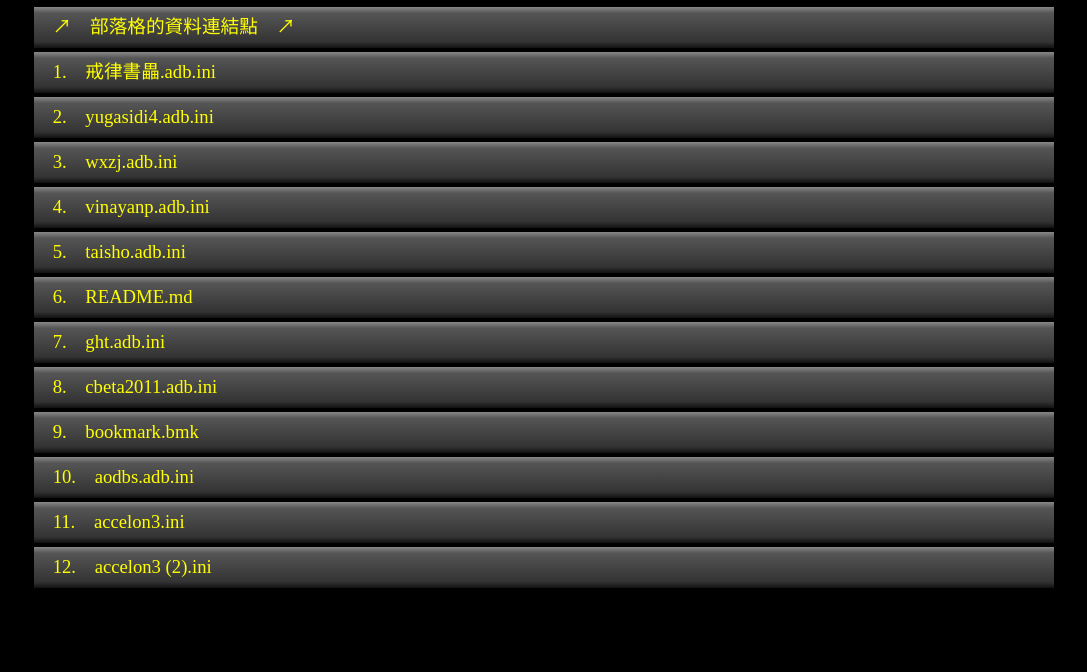
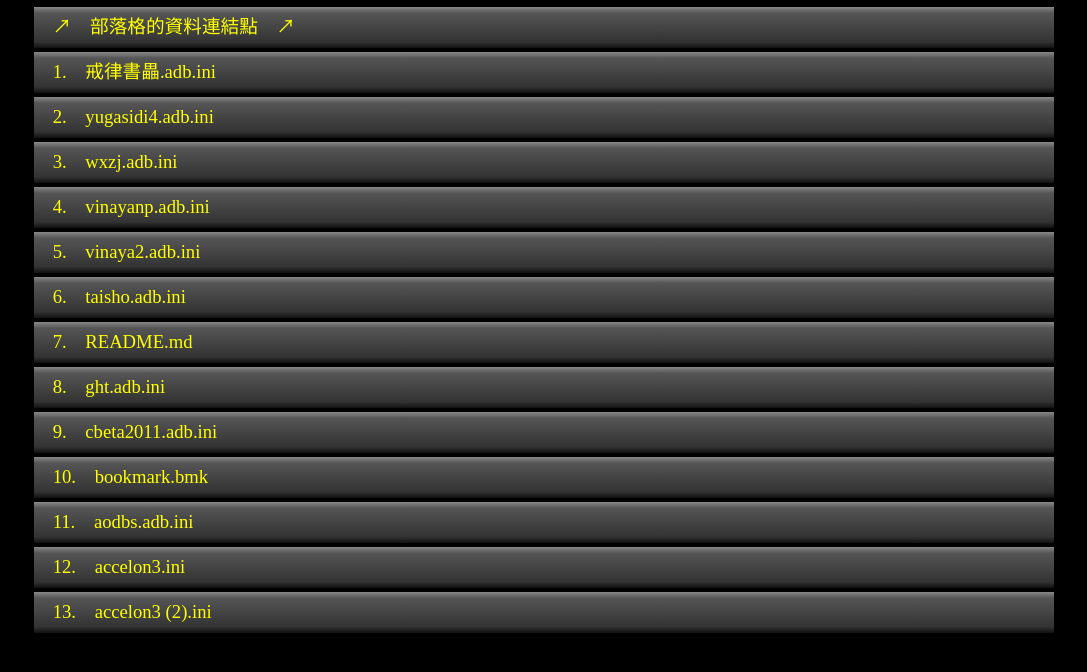
Before and after one commit to adbdao/my-adb.ini, a plain HTML site: page index.html in a window 1280 px wide. Shown: the part 86-758 px from the top of the page, without its empty margins (104-1191 px from the left). Drawn offline with Linux system fonts and the light colour scheme.

Commit message:
up to 178-57 Pacittiya

```diff
--- a/index.html
+++ b/index.html
@@ -85,7 +85,7 @@
         }
     </style>
     <script>
-var ArrLi = ["戒律書畾.adb.ini","yugasidi4.adb.ini","wxzj.adb.ini","vinayanp.adb.ini","taisho.adb.ini","README.md","ght.adb.ini","cbeta2011.adb.ini","bookmark.bmk","aodbs.adb.ini","accelon3.ini","accelon3 (2).ini"]
+var ArrLi = ["戒律書畾.adb.ini","yugasidi4.adb.ini","wxzj.adb.ini","vinayanp.adb.ini","vinaya2.adb.ini","taisho.adb.ini","README.md","ght.adb.ini","cbeta2011.adb.ini","bookmark.bmk","aodbs.adb.ini","accelon3.ini","accelon3 (2).ini"]
         window.onload = function () {
             // 以傳統js語法，不用jQuery 或 jquery.mobile，動態插入網址，這樣，所有瀏覽器都支援
             // 因為不用ol li 所以自訂 有序清單 的數字
```
Also changed, not shown: 1 other file.
